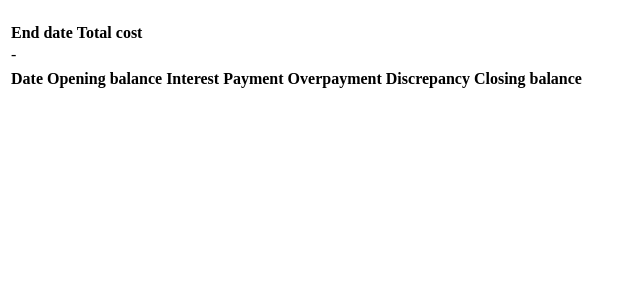
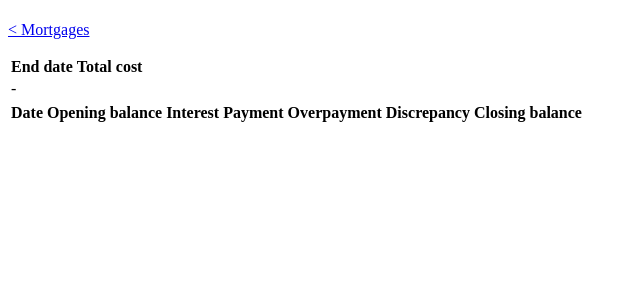
Before and after one commit to Asday/msim, a Django app: template src/msim/mortgages/templates/mortgages/mortgage_detail.html in a window 1280 px wide. Shown: the top 300 px of the page, without its empty margins (0-640 px from the left). Run offline with Django 3.2, Linux system fonts and the light colour scheme; the template is opened without the code that fills it, so the values that code supplies are empty.

Commit message:
That's nice.

```diff
--- a/src/msim/mortgages/templates/mortgages/mortgage_detail.html
+++ b/src/msim/mortgages/templates/mortgages/mortgage_detail.html
@@ -4,6 +4,8 @@
 
 {% block content %}
   <h1>{{ mortgage }}</h1>
+
+  <p><a href="{% url 'mortgages:list' %}">&lt; Mortgages</a></p>
 
   <table>
     <thead>
```
